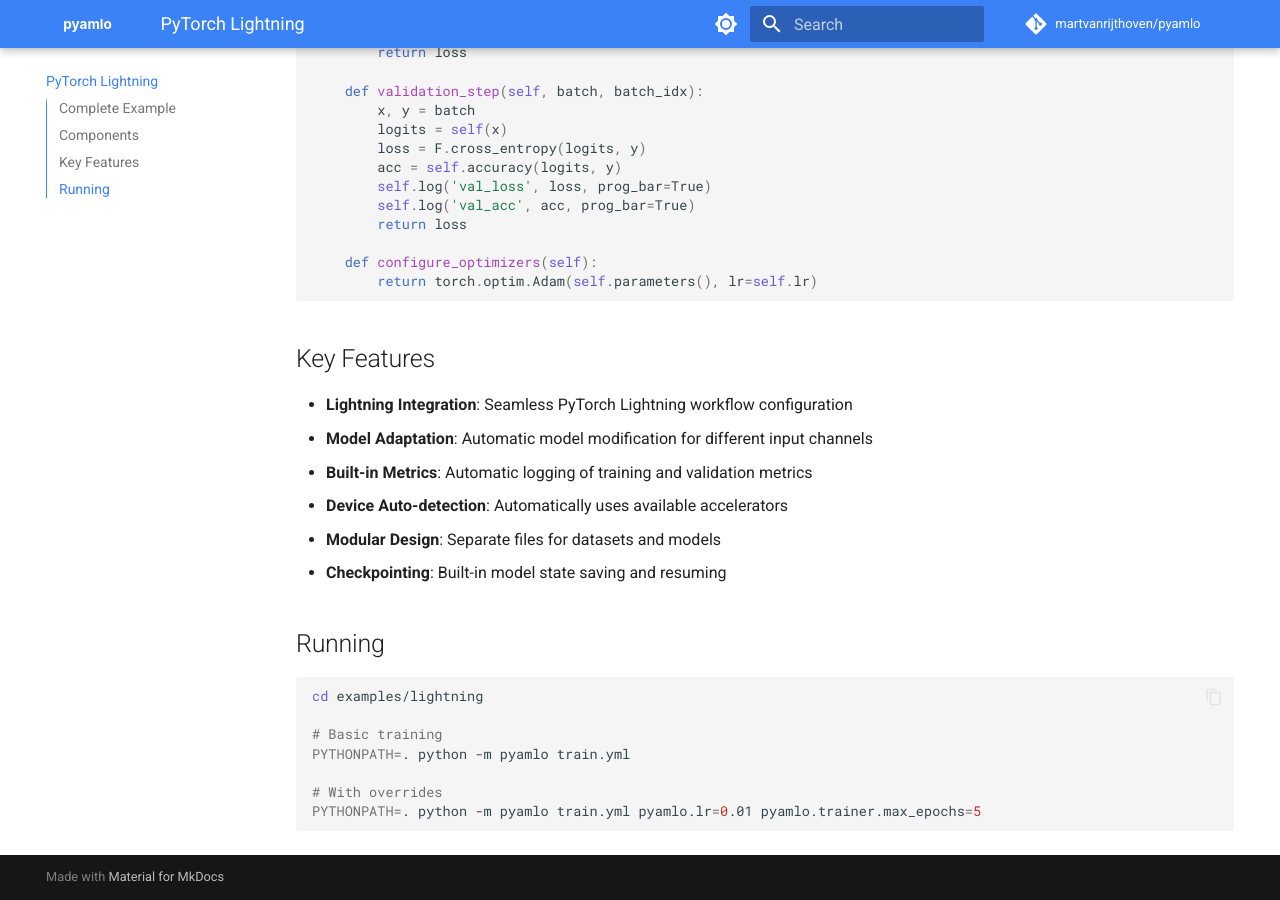
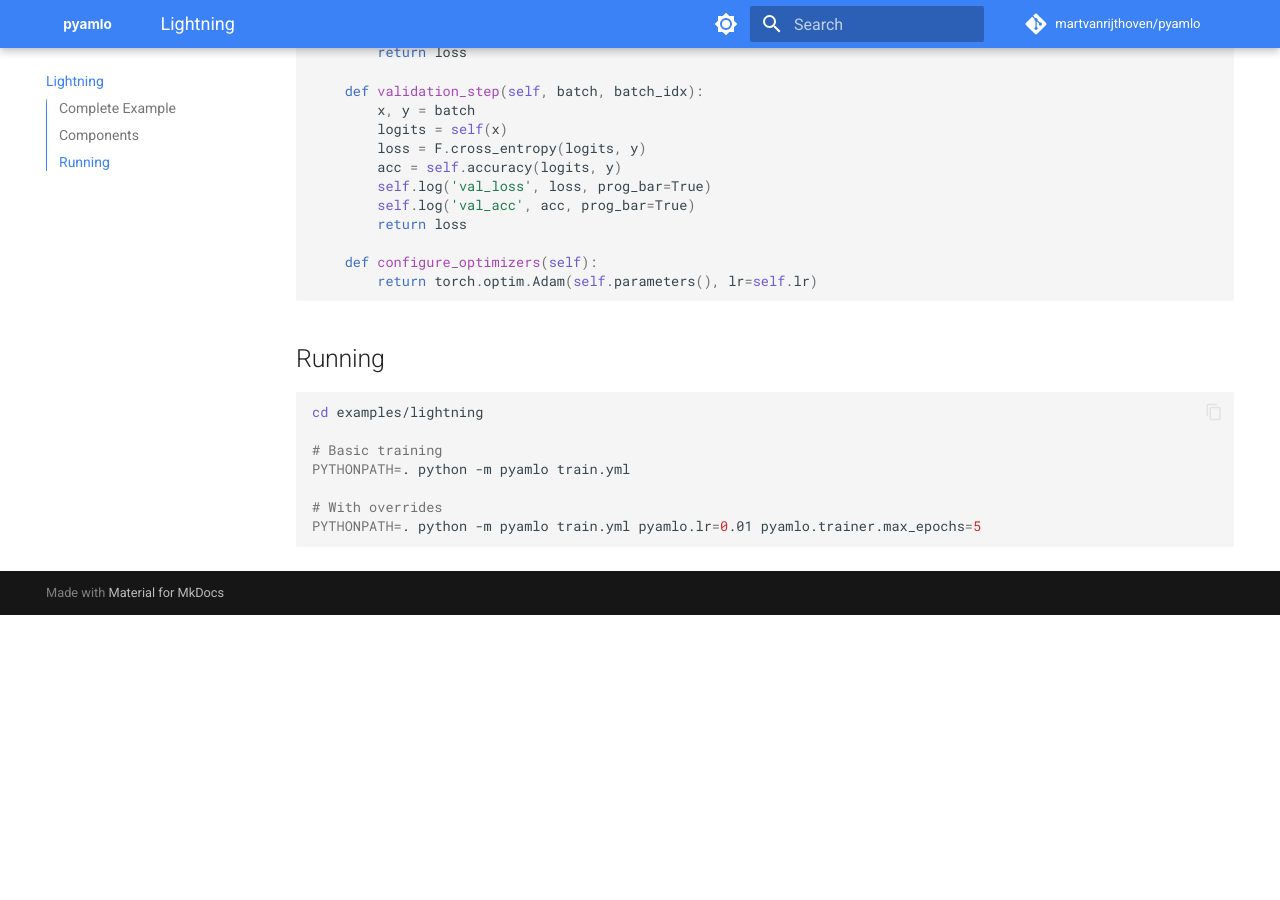
Before and after one commit to martvanrijthoven/pyamlo, an MkDocs documentation site: the page built from docs/lightning.md, in a window 1280 px wide and 900 px high, scrolled down 2383 px. Built offline with MkDocs 1.6.1 and Material for MkDocs 9.7.7, drawn with Linux system fonts in a browser that asks for light colours; comment, search, counter and statistics services are not loaded; after the commit the page ends 2998 px from its top, so only the background shows below that.

Commit message:
update docs

````diff
--- a/docs/pytorch-lightning.md
+++ b/docs/lightning.md
@@ -124,15 +124,6 @@
         return torch.optim.Adam(self.parameters(), lr=self.lr)
 ```
 
-## Key Features
-
-- **Lightning Integration**: Seamless PyTorch Lightning workflow configuration
-- **Model Adaptation**: Automatic model modification for different input channels
-- **Built-in Metrics**: Automatic logging of training and validation metrics
-- **Device Auto-detection**: Automatically uses available accelerators
-- **Modular Design**: Separate files for datasets and models
-- **Checkpointing**: Built-in model state saving and resuming
-
 ## Running
 
 ```bash
--- a/mkdocs.yml
+++ b/mkdocs.yml
@@ -7,8 +7,8 @@
 nav:
   - Home: index.md
   - Features: features.md
-  - PyTorch Ignite: pytorch-ignite.md
-  - PyTorch Lightning: pytorch-lightning.md
+  - Ignite: ignite.md
+  - Lightning: lightning.md
   - Keras: keras.md
   - Best Practices: best-practices.md
 
````
Also changed, not shown: docs/ignite.md (renamed from docs/pytorch-ignite.md, +0 -8 lines), docs/keras.md (+0 -7 lines).
